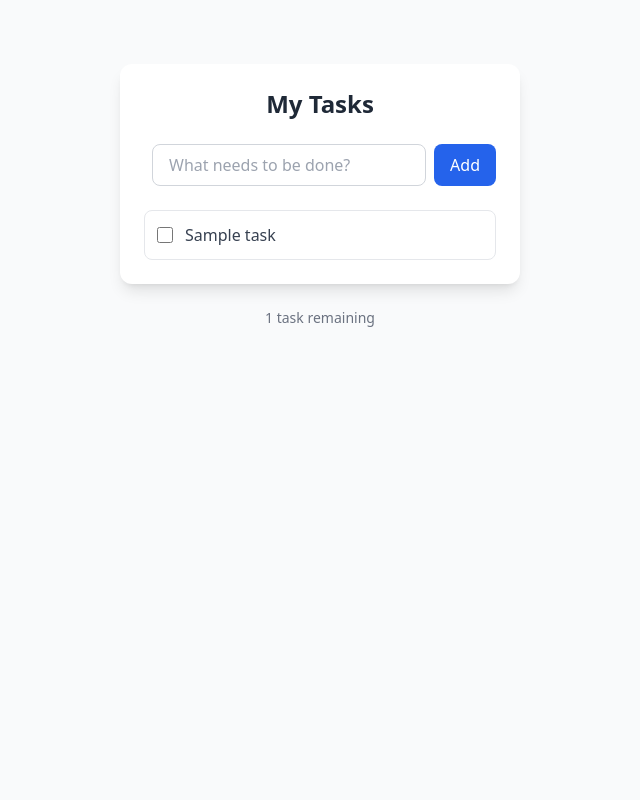
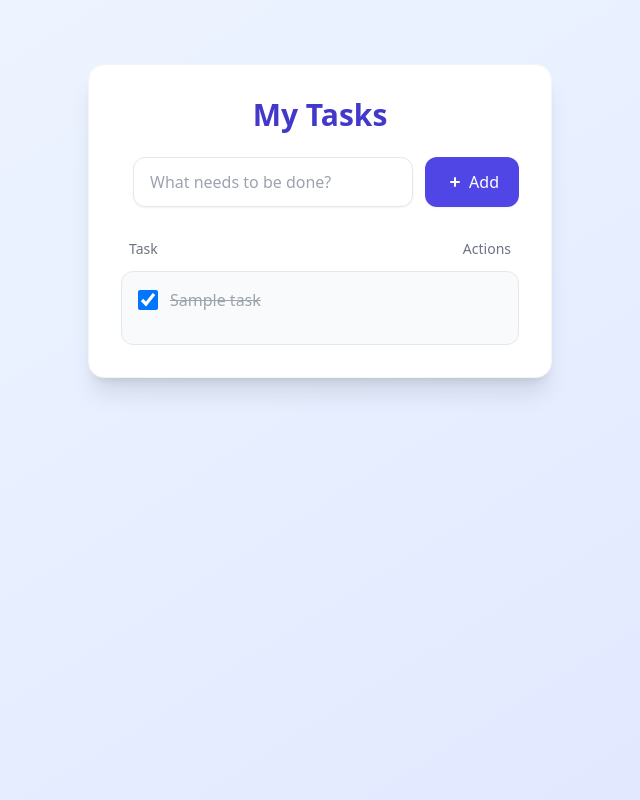
Before and after one commit to charith0901/TODOTO, a Django app: page / in a window 1280 px wide. Shown: the whole page, without its empty margins (320-960 px from the left). Run offline with Django 5.2, Linux system fonts and the light colour scheme; a user stored in the database is signed in; tables that the repository leaves empty hold one stand-in row (values such as "Sample post"); some libraries are stand-ins or nearby versions.

Commit message:
some updates

```diff
--- a/tasks/templates/tasks/task_list.html
+++ b/tasks/templates/tasks/task_list.html
@@ -1,68 +1,108 @@
 {% load static tailwind_tags %}
-<html lang="en">
+<html lang="en" class="dark">
 <head>
     <meta charset="UTF-8">
     <meta name="viewport" content="width=device-width, initial-scale=1.0">
     <title>To-Do List</title>
     {% tailwind_css %}
 </head>
-<body class="bg-gray-50 min-h-screen">
-    <div class="max-w-md mx-auto p-6">
-        <div class="bg-white rounded-xl shadow-lg p-6 mt-10">
-            <h1 class="text-2xl font-bold text-center text-gray-800 mb-6">My Tasks</h1>
+<body class="bg-gradient-to-br from-blue-50 to-indigo-100 dark:from-gray-800 dark:to-gray-900 min-h-screen font-sans">
+    <div class="max-w-lg mx-auto p-6">
+        <div class="bg-white dark:bg-gray-800 rounded-2xl shadow-xl p-8 mt-10 border border-gray-100 dark:border-gray-700">
+            <h1 class="text-3xl font-bold text-center text-indigo-700 dark:text-indigo-300 mb-6">My Tasks</h1>
 
-            <form action="{% url 'add_task' %}" method="post" class="flex space-x-2 mb-6">
+            <form action="{% url 'add_task' %}" method="post" class="flex space-x-3 mb-8">
                 {% csrf_token %}
                 <input
                     type="text"
                     name="title"
                     placeholder="What needs to be done?"
-                    class="flex-1 px-4 py-2 border border-gray-300 rounded-lg focus:ring-2 focus:ring-blue-500 focus:border-blue-500 transition-all text-gray-700 placeholder-gray-400"
+                    class="flex-1 px-4 py-3 border border-gray-200 rounded-xl focus:ring-2 focus:ring-indigo-500 focus:border-indigo-500 transition-all text-gray-700 placeholder-gray-400 shadow-sm"
                     required
                 >
                 <button
                     type="submit"
-                    class="bg-blue-600 text-white px-4 py-2 rounded-lg hover:bg-blue-700 focus:outline-none focus:ring-2 focus:ring-blue-500 focus:ring-offset-2 transition-colors"
+                    class="bg-indigo-600 text-white px-5 py-3 rounded-xl hover:bg-indigo-700 focus:outline-none focus:ring-2 focus:ring-indigo-500 focus:ring-offset-2 transition-colors shadow-sm font-medium flex items-center"
                 >
+                    <svg xmlns="http://www.w3.org/2000/svg" class="h-5 w-5 mr-1" viewBox="0 0 20 20" fill="currentColor">
+                        <path fill-rule="evenodd" d="M10 5a1 1 0 011 1v3h3a1 1 0 110 2h-3v3a1 1 0 11-2 0v-3H6a1 1 0 110-2h3V6a1 1 0 011-1z" clip-rule="evenodd" />
+                    </svg>
                     Add
                 </button>
             </form>
 
-            <div class="space-y-2">
+            <div class="space-y-3">
                 {% if tasks %}
+                    <div class="flex justify-between text-sm text-gray-500 dark:text-gray-400 px-2 mb-2">
+                        <span>Task</span>
+                        <span>Actions</span>
+                    </div>
+
                     {% for task in tasks %}
-                        <div class="flex items-center justify-between p-3 border border-gray-200 rounded-lg hover:bg-gray-50 transition-colors group">
+                        <div class="flex items-center justify-between p-4 border border-gray-200 dark:border-gray-700 rounded-xl hover:bg-indigo-50 dark:hover:bg-gray-700 transition-all group {% if task.completed %}bg-gray-50 dark:bg-gray-700{% endif %}">
                             <div class="flex items-center">
+                                <form action="{% url 'complete_task' task.id %}" method="post" class="flex items-center">
+                                    {% csrf_token %}
                                     <input
                                         type="checkbox"
                                         id="task-{{ task.id }}"
-                                    class="w-4 h-4 text-blue-600 rounded border-gray-300 focus:ring-blue-500 mr-3"
+                                        class="w-5 h-5 text-indigo-600 dark:text-indigo-400 rounded-md border-gray-300 dark:border-gray-600 focus:ring-indigo-500 dark:focus:ring-indigo-400 mr-3 cursor-pointer"
+                                        onchange="this.form.submit()"
+                                        {% if task.completed %}checked{% endif %}
                                     >
-                                <label for="task-{{ task.id }}" class="text-gray-700 cursor-pointer">
+                                    <label for="task-{{ task.id }}" class="cursor-pointer {% if task.completed %}line-through text-gray-400 dark:text-gray-500{% else %}text-gray-700 dark:text-gray-300{% endif %}">
                                         {{ task.title }}
                                     </label>
+                                </form>
                             </div>
+                            <div class="flex space-x-2">
+                                <a
+                                    href=""
+                                    class="text-gray-400 dark:text-gray-500 hover:text-indigo-500 dark:hover:text-indigo-400 transition-colors opacity-0 group-hover:opacity-100 p-1"
+                                >
+                                    <svg xmlns="http://www.w3.org/2000/svg" class="h-5 w-5" viewBox="0 0 20 20" fill="currentColor">
+                                        <path d="M13.586 3.586a2 2 0 112.828 2.828l-.793.793-2.828-2.828.793-.793zM11.379 5.793L3 14.172V17h2.828l8.38-8.379-2.83-2.828z" />
+                                    </svg>
+                                </a>
                                 <a
                                     href="{% url 'delete_task' task.id %}"
-                                class="text-gray-400 hover:text-red-500 transition-colors opacity-0 group-hover:opacity-100"
+                                    class="text-gray-400 dark:text-gray-500 hover:text-red-500 dark:hover:text-red-400 transition-colors opacity-0 group-hover:opacity-100 p-1"
                                 >
                                     <svg xmlns="http://www.w3.org/2000/svg" class="h-5 w-5" viewBox="0 0 20 20" fill="currentColor">
                                         <path fill-rule="evenodd" d="M9 2a1 1 0 00-.894.553L7.382 4H4a1 1 0 000 2v10a2 2 0 002 2h8a2 2 0 002-2V6a1 1 0 100-2h-3.382l-.724-1.447A1 1 0 0011 2H9zM7 8a1 1 0 012 0v6a1 1 0 11-2 0V8zm5-1a1 1 0 00-1 1v6a1 1 0 102 0V8a1 1 0 00-1-1z" clip-rule="evenodd" />
                                     </svg>
                                 </a>
                             </div>
+                        </div>
                     {% endfor %}
                 {% else %}
-                    <div class="text-center py-6 text-gray-500">
-                        <p>You have no tasks yet. Add some to get started!</p>
+                    <div class="text-center py-10 text-gray-500 dark:text-gray-400">
+                        <svg xmlns="http://www.w3.org/2000/svg" class="h-16 w-16 mx-auto text-gray-300 mb-4" fill="none" viewBox="0 0 24 24" stroke="currentColor">
+                            <path stroke-linecap="round" stroke-linejoin="round" stroke-width="2" d="M9 12h6m-6 4h6m2 5H7a2 2 0 01-2-2V5a2 2 0 012-2h5.586a1 1 0 01.707.293l5.414 5.414a1 1 0 01.293.707V19a2 2 0 01-2 2z" />
+                        </svg>
+                        <p class="font-medium">You have no tasks yet</p>
+                        <p class="text-sm mt-1">Add some to get started!</p>
                     </div>
                 {% endif %}
             </div>
         </div>
 
-        <div class="mt-6 text-center text-gray-500 text-sm">
-            <p>{{ tasks|length }} {% if tasks|length == 1 %}task{% else %}tasks{% endif %} remaining</p>
     </div>
-    </div>
+
+    <script>
+        // Add animation effect when tasks are completed
+        document.querySelectorAll('input[type="checkbox"]').forEach(checkbox => {
+            checkbox.addEventListener('change', function() {
+                const label = this.nextElementSibling;
+                if (this.checked) {
+                    label.classList.add('line-through', 'text-gray-400', 'dark:text-gray-500');
+                    this.closest('div.flex.items-center.justify-between').classList.add('bg-gray-50', 'dark:bg-gray-700');
+                } else {
+                    label.classList.remove('line-through', 'text-gray-400', 'dark:text-gray-500');
+                    this.closest('div.flex.items-center.justify-between').classList.remove('bg-gray-50', 'dark:bg-gray-700');
+                }
+            });
+        });
+    </script>
 </body>
 </html>
--- a/tasks/urls.py
+++ b/tasks/urls.py
@@ -5,4 +5,5 @@ urlpatterns = [
     path('', views.task_list, name='task_list'),
     path('add/', views.add_task, name='add_task'),
     path('delete/<uuid:task_id>/', views.delete_task, name='delete_task'),
+    path('complete/<uuid:task_id>/', views.complete_task, name='complete_task'),
 ]
--- a/tasks/views.py
+++ b/tasks/views.py
@@ -16,8 +16,15 @@ def add_task(request):
     return redirect('/')
 
 @login_required
-@permission_required('tasks.delete_task', raise_exception=True)
+# @permission_required('tasks.delete_task', raise_exception=True)
 def delete_task(request, task_id):
     task = Task.objects.get(id=task_id)
     task.delete()
     return redirect('/')
+
+@login_required
+def complete_task(request, task_id):
+    task = Task.objects.get(id=task_id)
+    task.completed = not (task.completed)
+    task.save()
+    return redirect('/')
```
Lines whose indentation alone changed are shown as unchanged.
